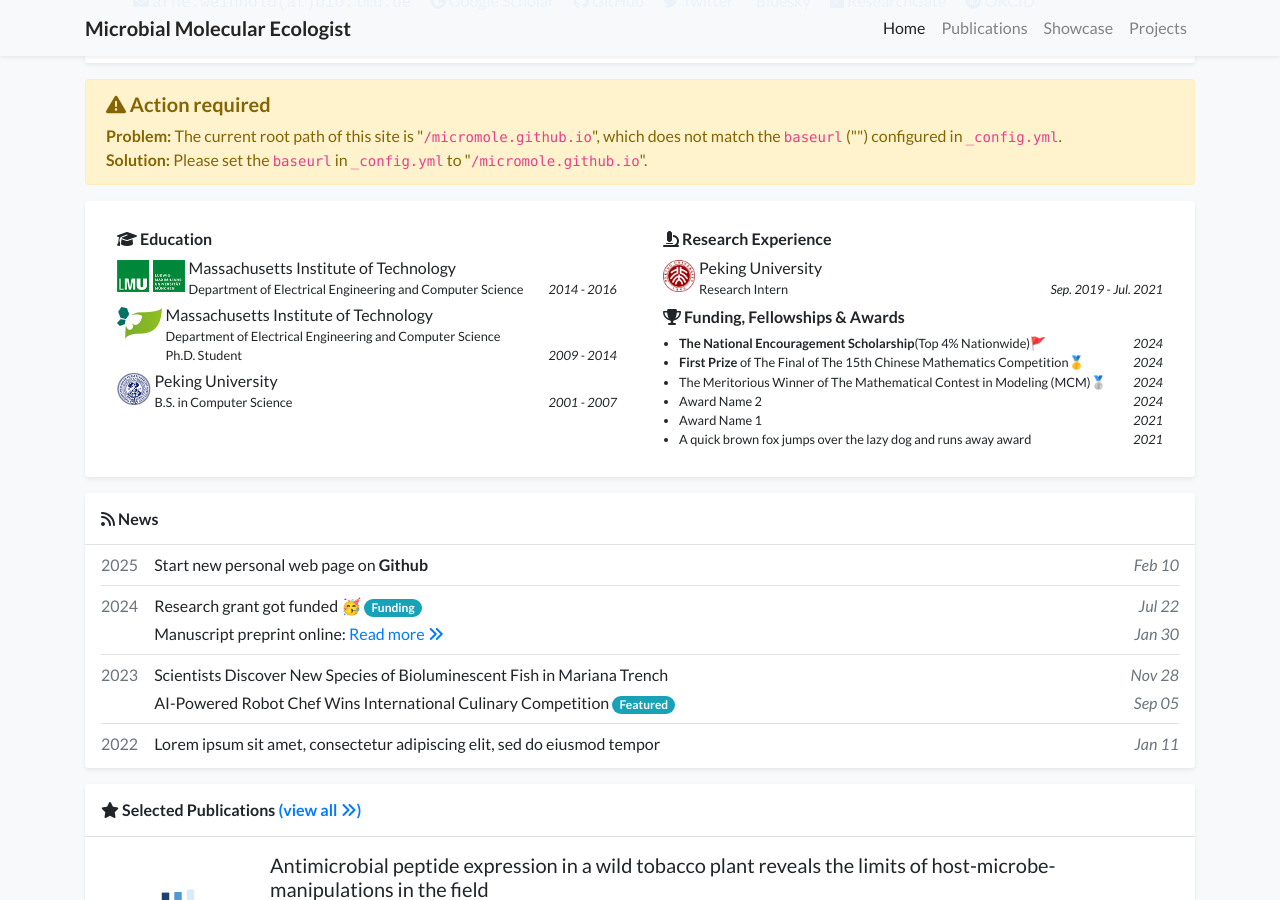
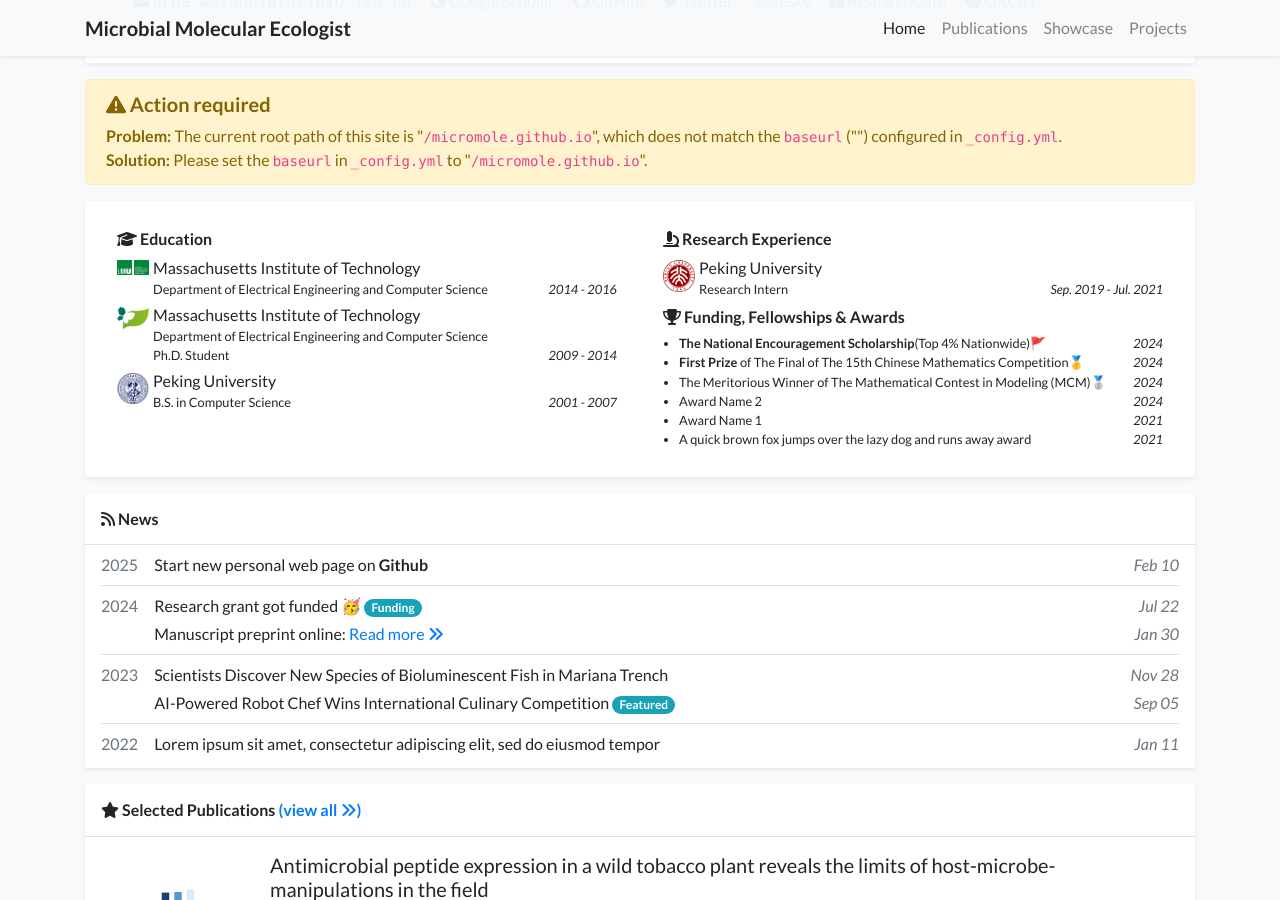
Before and after one commit to micromole/micromole.github.io, a Jekyll site: the page built from index.html, in a window 1280 px wide and 900 px high, scrolled down 458 px. Built offline with Jekyll 4.4.1, drawn with Linux system fonts in a browser that asks for light colours; nearby versions of some CDN libraries; comment, search, counter and statistics services are not loaded; a style sheet for code colours, icons or effects is not loaded.

Commit message:
Update experience_card.html

```diff
--- a/_includes/widgets/experience_card.html
+++ b/_includes/widgets/experience_card.html
@@ -10,7 +10,7 @@
                             <ul class="list-unstyled mb-1">
                                 {% for item in site.data.profile.education %}
                                 <li class="media mb-1">
-                                    <img src="{{ item.logo | relative_url }}" alt="{{ item.name }}" style="height: 32px;" class="mr-1 mt-1">
+                                    <img src="{{ item.logo | relative_url }}" alt="{{ item.name }}" style="width: 32px;" class="mr-1 mt-1">
                                     <div class="media-body">
                                         <div>{{ item.name }}</div>
                                         <div class="small">{{ item.dept }}</div>
@@ -33,7 +33,7 @@
                             <ul class="list-unstyled mb-1">
                                 {% for item in site.data.profile.experience %}
                                 <li class="media mb-1">
-                                    <img src="{{ item.logo | relative_url }}" alt="{{ item.name }}" style="height: 32px;" class="mr-1 mt-1">
+                                    <img src="{{ item.logo | relative_url }}" alt="{{ item.name }}" style="width: 32px;" class="mr-1 mt-1">
                                     <div class="media-body">
                                         <div>{{ item.name }}</div>
                                         <div class="small">{{ item.dept }}</div>
```
